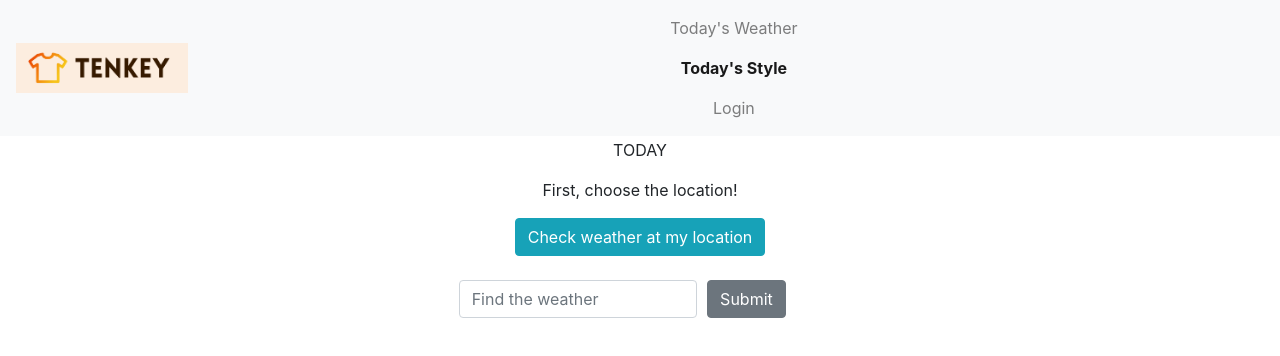
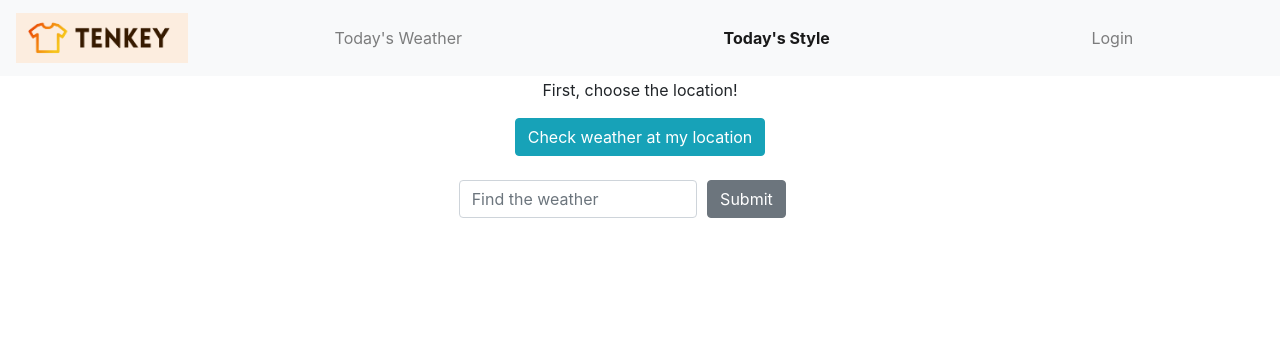
Before and after one commit to RenaWagner/tenkey-client, a React (Create React App) app: page /style in a window 1280 px wide. Shown: the top 356 px of the page. Built offline with nearby package versions, Linux system fonts and the light colour scheme.

Commit message:
NavBar is now horizontal

```diff
--- a/src/components/NavBar/NavBar.tsx
+++ b/src/components/NavBar/NavBar.tsx
@@ -19,7 +19,7 @@ export default function NavBar() {
       </Navbar.Brand>
       <Navbar.Toggle aria-controls="basic-navbar-nav" />
       <Navbar.Collapse id="basic-navbar-nav">
-        <Nav style={{ width: "100%" }} fill>
+        <Nav className="justify-content-center" style={{ width: "100%" }} fill>
           <Nav.Item>
             <Nav.Link
               activeStyle={{ fontWeight: "bold" }}
@@ -29,6 +29,8 @@ export default function NavBar() {
             >
               Today's Weather
             </Nav.Link>
+          </Nav.Item>
+          <Nav.Item>
             <Nav.Link
               activeStyle={{ fontWeight: "bold" }}
               as={NavLink}
@@ -36,7 +38,9 @@ export default function NavBar() {
             >
               Today's Style
             </Nav.Link>
+          </Nav.Item>
           {isLoggedIn ? (
+            <Nav.Item>
               <Nav.Link
                 activeStyle={{ fontWeight: "bold" }}
                 as={NavLink}
@@ -44,10 +48,12 @@ export default function NavBar() {
               >
                 Upload Your Style
               </Nav.Link>
+            </Nav.Item>
           ) : (
             <></>
           )}
           {isLoggedIn ? (
+            <Nav.Item>
               <Nav.Link
                 activeStyle={{ fontWeight: "bold" }}
                 as={NavLink}
@@ -55,12 +61,14 @@ export default function NavBar() {
               >
                 Setting
               </Nav.Link>
+            </Nav.Item>
           ) : (
             <></>
           )}
           {isLoggedIn ? (
             <Button onClick={() => dispatch(logout)}>Logout</Button>
           ) : (
+            <Nav.Item>
               <Nav.Link
                 activeStyle={{ fontWeight: "bold" }}
                 as={NavLink}
@@ -68,8 +76,8 @@ export default function NavBar() {
               >
                 Login
               </Nav.Link>
+            </Nav.Item>
           )}
-          </Nav.Item>
         </Nav>
       </Navbar.Collapse>
     </Navbar>
--- a/src/pages/StylePage/StylePage.tsx
+++ b/src/pages/StylePage/StylePage.tsx
@@ -47,7 +47,6 @@ export default function StylePage() {
 
   return (
     <div>
-      <p>TODAY</p>
       {weatherData.length ? (
         <div>
           <h4 className="mt-3">
```
Lines whose indentation alone changed are shown as unchanged.
